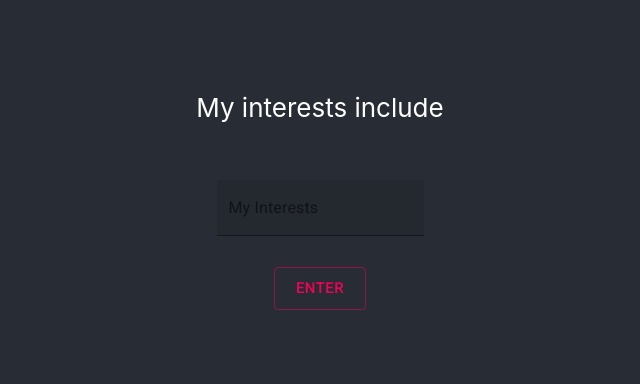
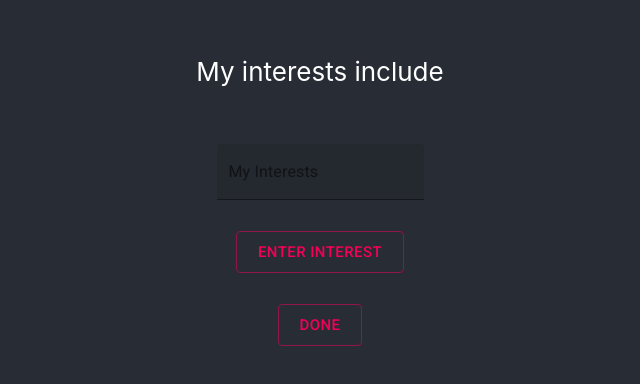
Before and after one commit to kylerioux/HackWestern6, a React (Create React App) app in the folder frontend/: page /accountcreationq3 in a window 1280 px wide. Shown: the part 212-596 px from the top of the page, without its empty margins (320-960 px from the left). Built offline with nearby package versions, Linux system fonts and the light colour scheme.

Commit message:
Update AccountCreationQ3.js

```diff
--- a/frontend/src/components/AccountCreationQ3/AccountCreationQ3.js
+++ b/frontend/src/components/AccountCreationQ3/AccountCreationQ3.js
@@ -39,6 +39,13 @@ const useStyles = makeStyles(theme => ({
     showDashboard: false,
   }
 
+  handleInterest = async () => {
+    console.log("entered")
+  }
+
+  handleDone = async () => {
+    console.log("done")
+  }
 
 
   render() {
@@ -55,11 +62,19 @@ const useStyles = makeStyles(theme => ({
               <form className={this.root} noValidate autoComplete="off">
 
                     <TextField color="secondary" id="filled-basic" label="My Interests" variant="filled" />
+
                     <br></br>
                     <br></br>
 
-                    <Button size='large' margin='3' variant="outlined" color="secondary"  onClick={this.handleGroupSize}>
-                       Enter
+                    <Button size='large' margin='3' variant="outlined" color="secondary"  onClick={this.handleInterest}>
+                       Enter Interest
+                    </Button>
+
+                    <br></br>
+                    <br></br>
+
+                    <Button size='large' margin='3' variant="outlined" color="secondary"  onClick={this.handleDone}>
+                       Done
                     </Button>
 
                 </form>
```
